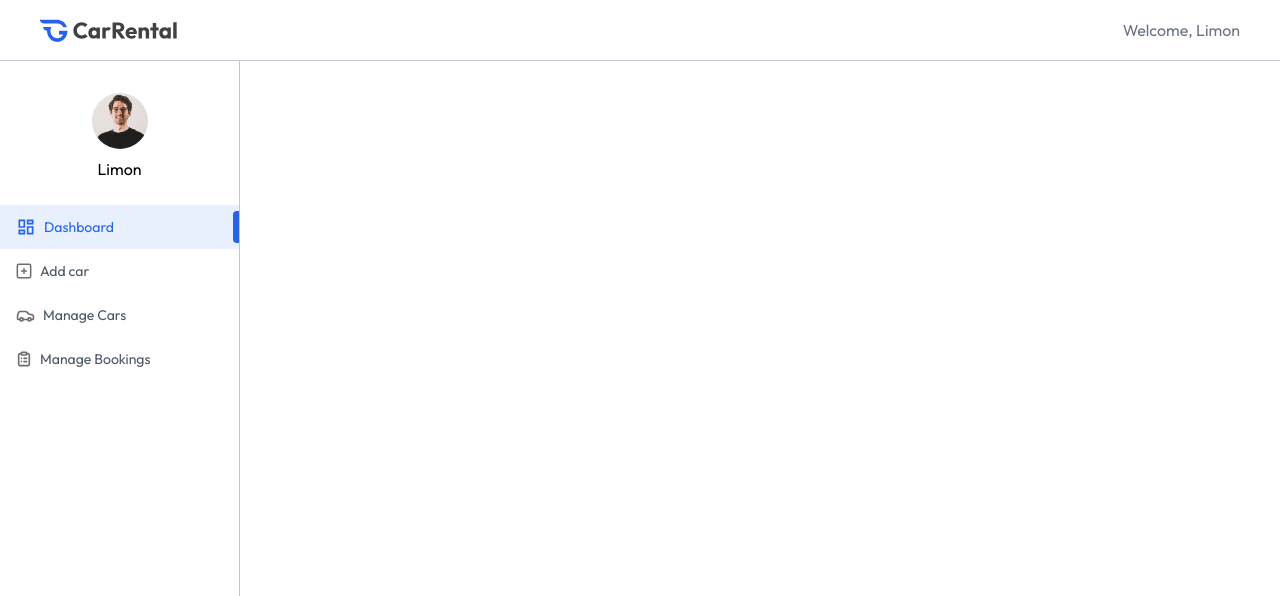
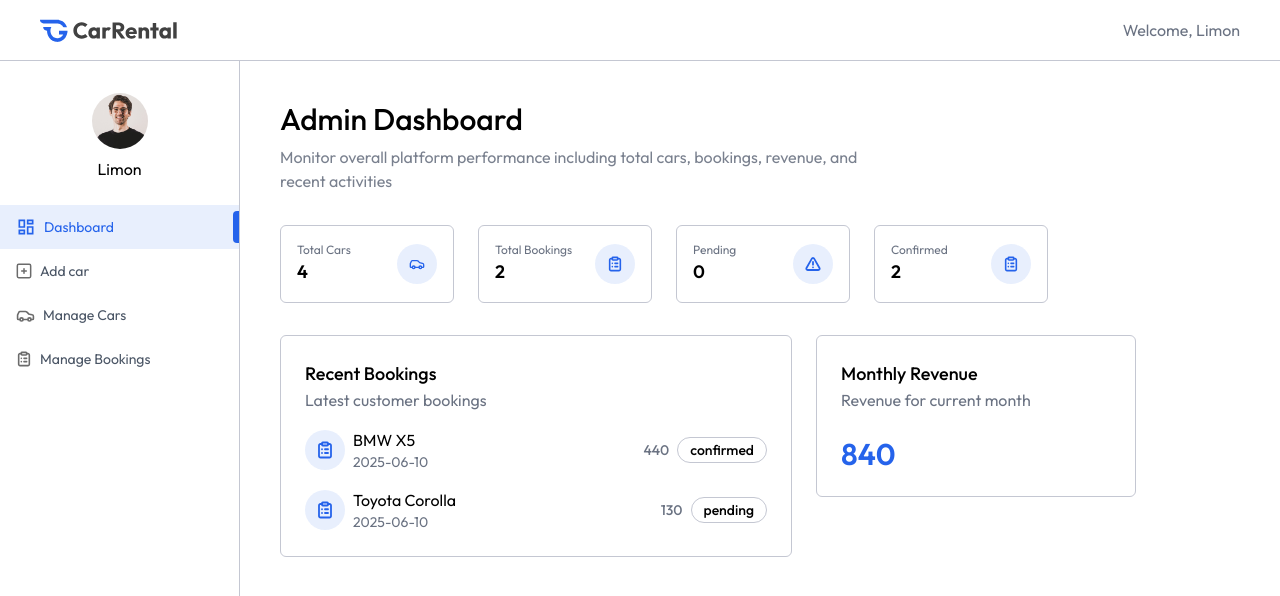
Before and after one commit to limon43633/Car-rental-client, a React app: page /owner in a window 1280 px wide. Shown: the top 596 px of the page. Built offline with nearby package versions, Linux system fonts and the light colour scheme; the HTML template or start-up script is replaced by a standard one.

Commit message:
added owner dashboard ui

```diff
--- a/src/pages/owner/Dashboard.jsx
+++ b/src/pages/owner/Dashboard.jsx
@@ -1,8 +1,94 @@
-import React from 'react'
+import React, { useEffect, useState } from 'react'
+import { assets, dummyDashboardData } from '../../assets/assets'
+import Title from '../../components/owner/Title'
 
 const Dashboard = () => {
+
+  const currency = import.meta.env.VITE_CURRENCY
+
+  const [data, setData] = useState({
+    totalCars: 0,
+    totalBookings: 0,
+    pendingBookings: 0,
+    completedBookings: 0,
+    recentBookings:[],
+    monthlyRevenue: 0,
+  })
+
+
+  const dashboardCards = [
+    {title: "Total Cars", value: data.totalCars, icon: assets.carIconColored},
+    {title: "Total Bookings", value: data.totalBookings, icon: assets.listIconColored},
+    {title: "Pending", value: data.pendingBookings, icon: assets.cautionIconColored},
+    {title: "Confirmed", value: data.completedBookings, icon: assets.listIconColored},
+  ]
+
+  useEffect(()=>{
+    setData(dummyDashboardData)
+  },[])
+
+
   return (
-    <div>
+    <div className='px-4 pt-10 md:px-10 flex-1'>
+      <Title title='Admin Dashboard' subTitle='Monitor overall platform performance including total cars, bookings, revenue, and recent activities' />
+      {/* dashboardCards*/}
+      <div className='grid sm:grid-cols-2 md:grid-cols-3 lg:grid-cols-4 gap-6 my-8 max-w-3xl'>
+        {dashboardCards.map((card, index)=>(
+          <div key={index} className='flex gap-2 items-center justify-between p-4 rounded-md border border-border-color'>
+            <div>
+              <h1 className='text-xs text-gray-500'>{card.title}</h1>
+              <p className='text-lg font-semibold'>{card.value}</p>
+            </div>
+            <div className='flex items-center justify-center w-10 h-10 rounded-full bg-primary/10'>
+              <img src={card.icon} className='w-4 h-4' alt="" />
+            </div>
+          </div>
+        ))}
+      </div>
+
+
+      {/* recent booking and monthly revenue portion */}
+      <div className='flex flex-wrap items-start gap-6 mb-8 w-full'>
+
+        {/*recent bookings*/}
+        <div className='p-4 md:p-6 border border-border-color rounded-md max-w-lg w-full'>
+          <h1 className='text-lg font-medium'>Recent Bookings</h1>
+          <p className='text-gray-500'>Latest customer bookings</p>
+          {data.recentBookings.map((booking, index)=>(
+            <div className='mt-4 flex items-center justify-between'>
+              {/*left coloumn*/}
+              <div className='flex items-center gap-2'>
+                <div className='hidden md:flex items-center justify-center w-10 h-10 rounded-full bg-primary/10'>
+                  <img src={assets.listIconColored} className='h-4.5 w-4.5' alt="" />
+                </div>
+                <div>
+                  <p>{booking.car.brand} {booking.car.model}</p>
+                  <p className='text-sm text-gray-500'>{booking.createdAt.split('T')[0]}</p>
+                </div>
+              </div>
+
+            {/* right coloumn */}
+            <div className='flex items-center gap-2 font-medium'>
+              <p className='text-sm text-gray-500'>{currency}{booking.price}</p>
+              <p className='px-3 py-0.5 border border-border-color rounded-full text-sm'>{booking.status}</p>
+            </div>
+
+            </div>
+          ))}
+        </div>
+
+
+        {/* monthly revenue */}
+        <div className='p-4 md:p-6 mb-6 border border-border-color rounded-md w-full md:max-w-xs'>
+          <h1 className='text-lg font-medium'>Monthly Revenue</h1>
+          <p className='text-gray-500'>Revenue for current month</p>
+          <p className='text-3xl mt-6 font-semibold text-primary'>{currency}{data.monthlyRevenue}</p>
+        </div>
+
+
+      </div>
+
+
 
     </div>
   )
```
